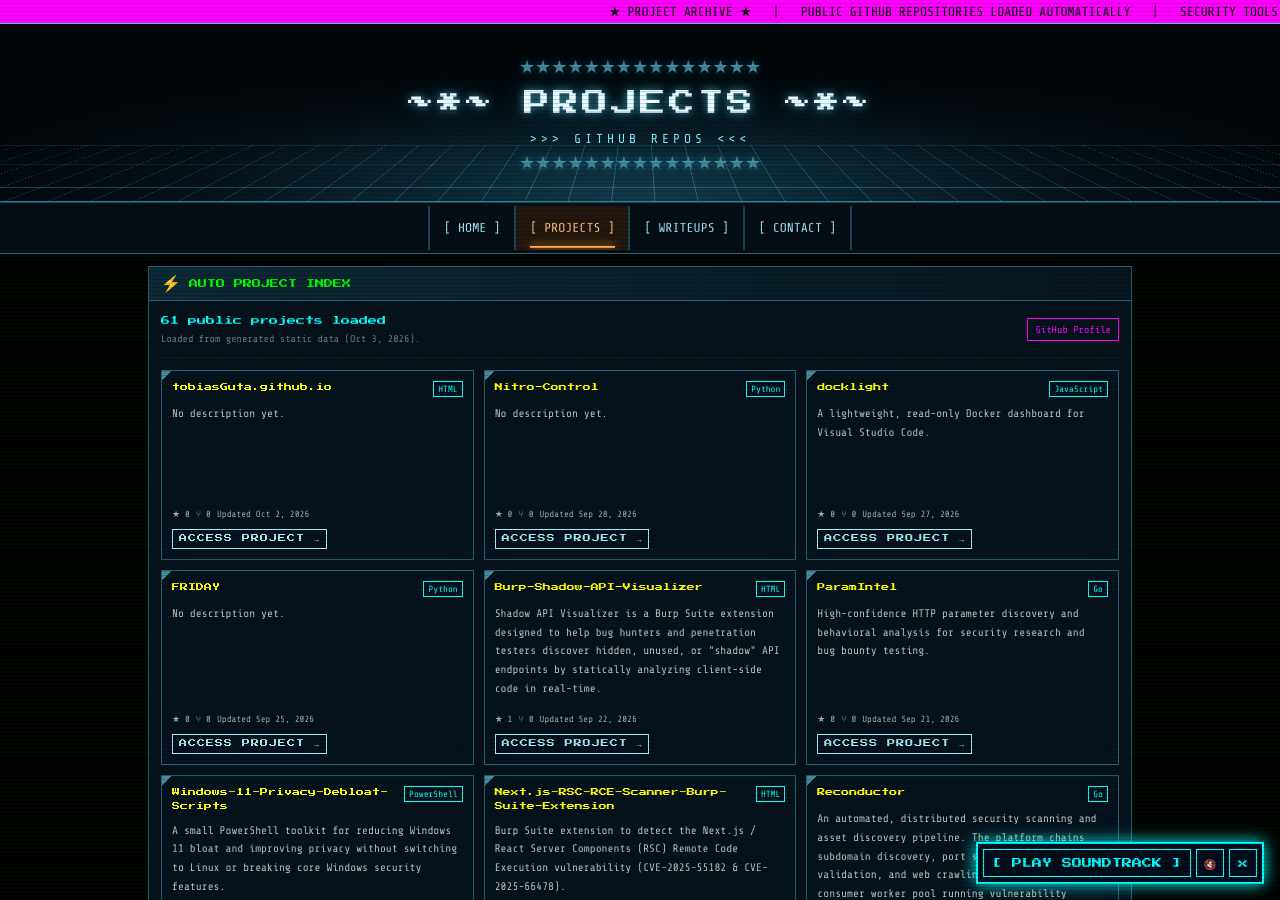
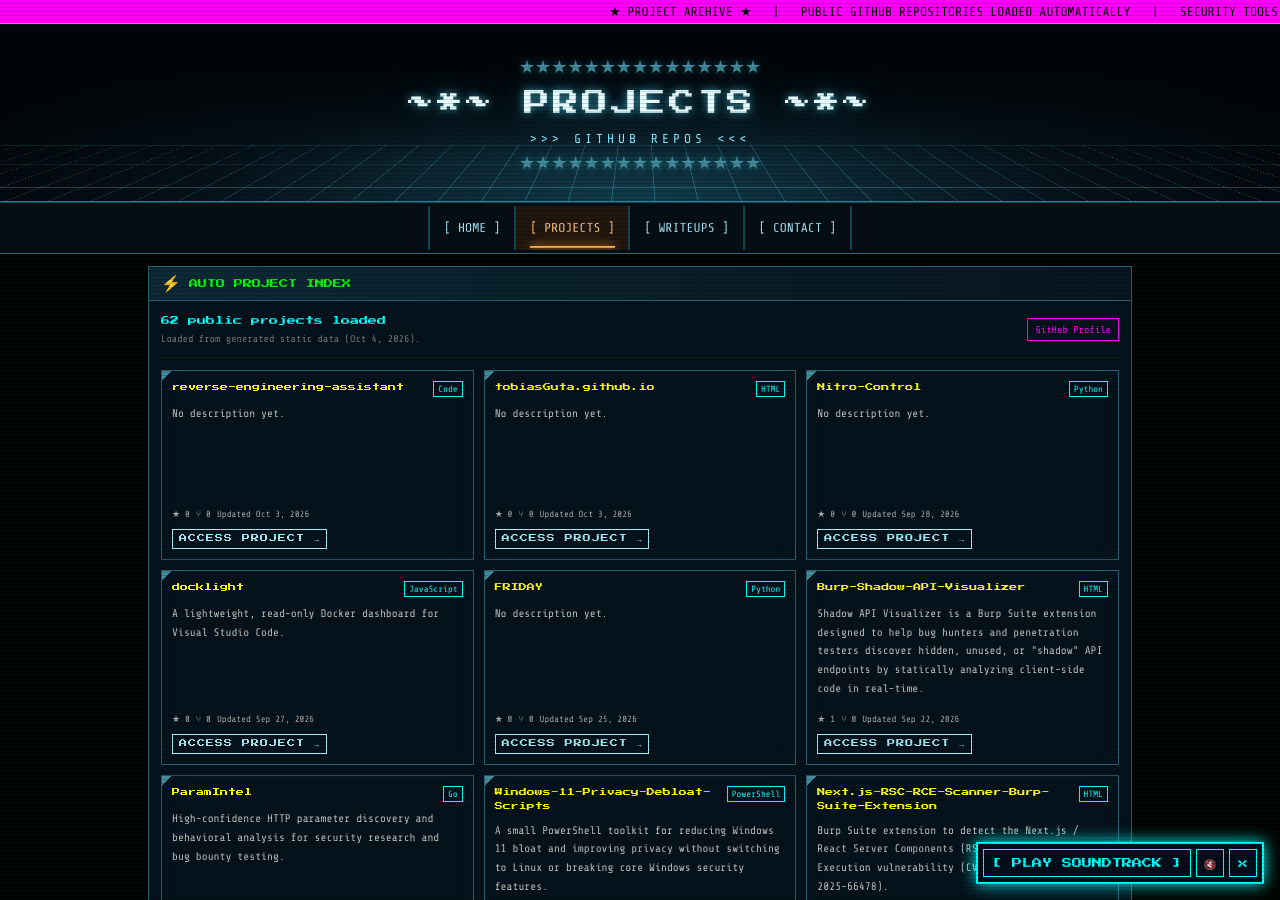
Before and after one commit to tobiasGuta/tobiasGuta.github.io, a Jekyll site: the page built from projects.html, in a window 1280 px wide and 900 px high. Built offline with Jekyll 4.4.1, drawn with Linux system fonts in a browser that asks for light colours; part of the change alters nothing that is shown.

Commit message:
Update generated project data

```diff
--- a/assets/data/projects.json
+++ b/assets/data/projects.json
@@ -1,8 +1,21 @@
 {
   "owner": "tobiasGuta",
   "source": "github_api",
-  "generated_at": "2026-10-03T13:21:55.381267+00:00",
+  "generated_at": "2026-10-04T14:04:08.737653+00:00",
   "projects": [
+    {
+      "name": "reverse-engineering-assistant",
+      "description": null,
+      "html_url": "https://github.com/tobiasGuta/reverse-engineering-assistant",
+      "homepage": null,
+      "language": null,
+      "topics": [],
+      "stargazers_count": 0,
+      "forks_count": 0,
+      "updated_at": "2026-10-03T17:36:36Z",
+      "fork": false,
+      "archived": false
+    },
     {
       "name": "tobiasGuta.github.io",
       "description": null,
@@ -12,7 +25,7 @@
       "topics": [],
       "stargazers_count": 0,
       "forks_count": 0,
-      "updated_at": "2026-10-02T14:43:19Z",
+      "updated_at": "2026-10-03T13:21:59Z",
       "fork": false,
       "archived": false
     },
```
